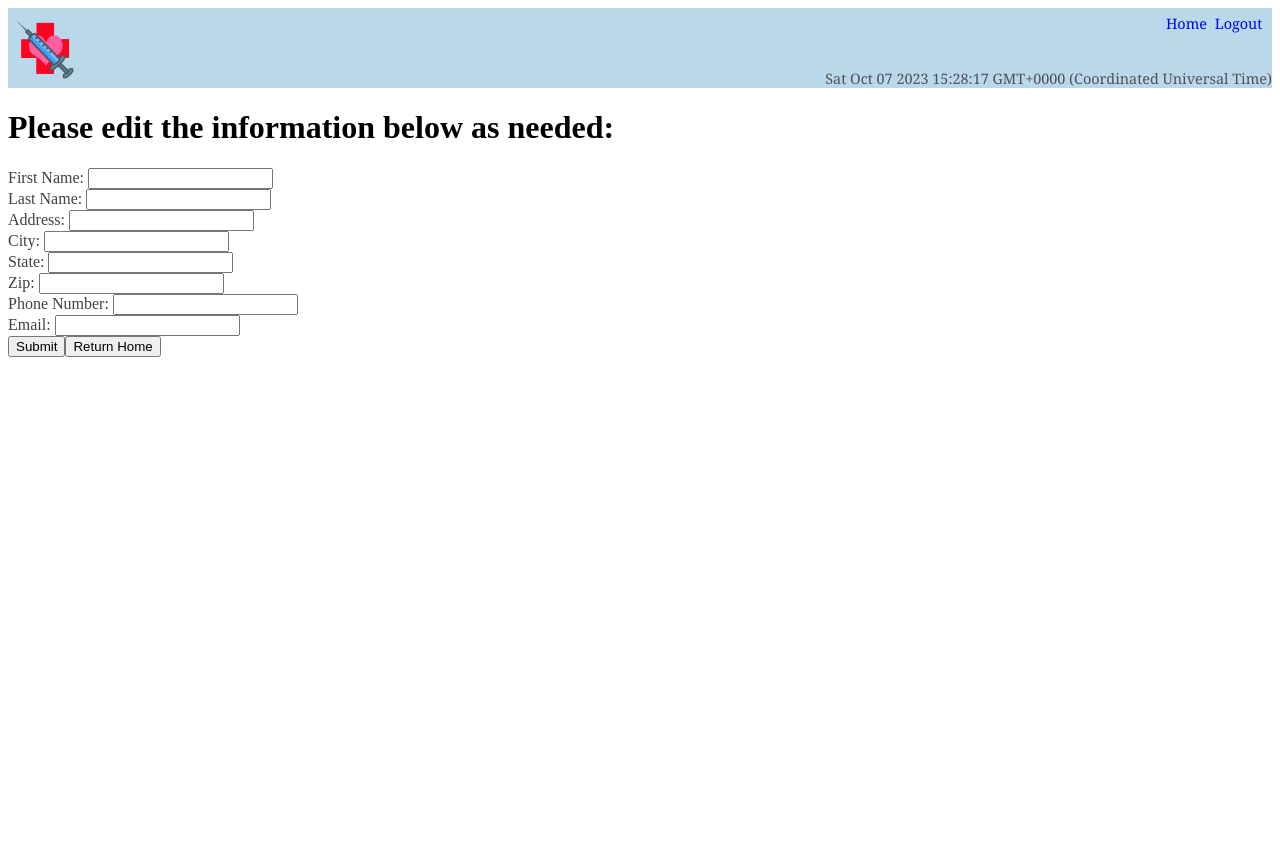
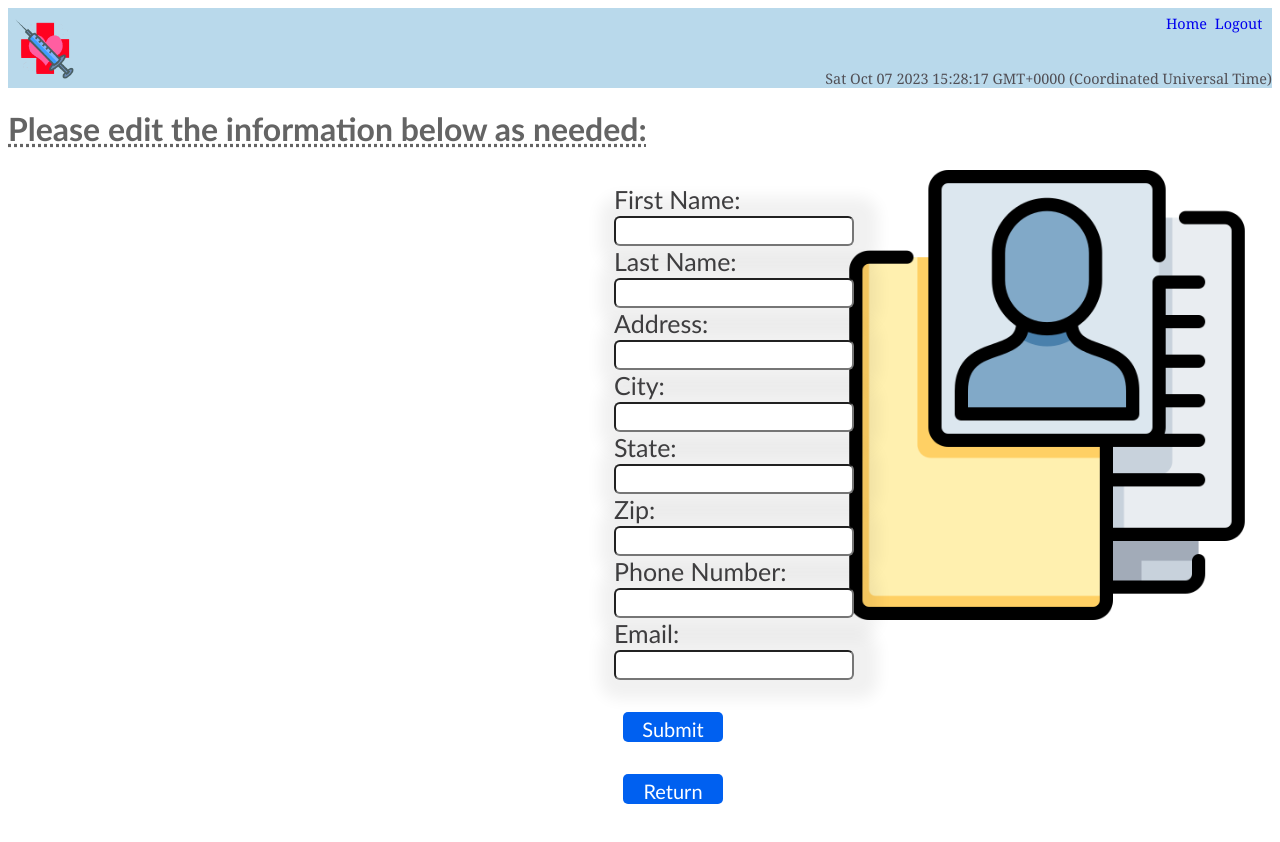
Before and after one commit to mwz73trz/user-contacts, a Vue app in the folder vue/: page /edit-personal-info in a window 1280 px wide. Shown: the top 842 px of the page. Before the commit the page ends 800 px from the top, so only its background shows below. Built offline with nearby package versions, Linux system fonts and the light colour scheme; no server answers; sample sign-in values are in the browser's storage.

Commit message:
Styling on edit personal info page

```diff
--- a/vue/src/components/EditPatientInfoForm.vue
+++ b/vue/src/components/EditPatientInfoForm.vue
@@ -1,38 +1,39 @@
 <template>
   <div>
     <h1> Please edit the information below as needed: </h1>
-    <form v-on:submit.prevent="submitForm">
+    <img class="personalInfoImg" src="../assets/personal-information.png" />
+    <form class="updateinfo" v-on:submit.prevent="submitForm">
         <div>
-         <label for="firstName">First Name: </label>
-         <input type="text" v-model="patient.firstName">
+         <label class="infolabel" for="firstName">First Name: </label>
+         <input type="text" class="text-input" v-model="patient.firstName">
        </div>
         <div>
          <label for="lastName">Last Name: </label>
-         <input type="text" v-model="patient.lastName">
+         <input type="text" class="text-input" v-model="patient.lastName">
        </div>
         <div>
          <label for="address">Address: </label>
-         <input type="text" v-model="patient.address">
+         <input type="text" class="text-input" v-model="patient.address">
        </div>
         <div>
          <label for="city">City: </label>
-         <input type="text" v-model="patient.city">
+         <input type="text" class="text-input" v-model="patient.city">
        </div>
        <div>
          <label for="state"> State: </label>
-         <input type="text" v-model="patient.state">
+         <input type="text" class="text-input" v-model="patient.state">
        </div>
         <div>
          <label for="zip">Zip: </label>
-         <input type="text" v-model="patient.zip">
+         <input type="text" class="text-input" v-model="patient.zip">
        </div>
        <div>
          <label for="phoneNumber"> Phone Number: </label>
-         <input type="text" v-model="patient.phoneNumber">
+         <input type="text" class="text-input" v-model="patient.phoneNumber">
        </div>
         <div>
          <label for="email"> Email: </label>
-         <input type="text" v-model="patient.email">
+         <input type="text" class="text-input" v-model="patient.email">
        </div>
        <button>Submit</button>
        <router-link :to="{ name: 'home' }" tag ="button">Return Home</router-link>
@@ -93,5 +94,66 @@
 </script>
 
 <style scoped>
+form.updateinfo{
+  width:180px;
+  line-height:30px;
+  padding:126px;
+  margin-left:480px;
+  /* box-shadow:-2px -3px 2px 2px rgba(0,0,0,0.06); */
+  border-radius:3px;
+  font-family: 'Gill Sans', 'Gill Sans MT', Calibri, 'Trebuchet MS', sans-serif;
+  font-size: 25px;
+  margin-top:-7rem;
+}
+
+.text-input{
+  font-family: 'Gill Sans', 'Gill Sans MT', Calibri, 'Trebuchet MS', sans-serif;
+  font-size:20px;
+  color:rgb(19, 3, 3);
+  box-shadow:5px 0 15px 19px rgba(0,0,0,0.06);
+  box-sizing:25rem;
+  border-radius:6px;
+
+}
+
+.personalInfoImg{
+  width: 450px;
+  float:right;
+}
+
+.infolabel{
+  margin-top: 22rem;
+  text-align: center;
+}
+
+h1{
+  font-family: 'Gill Sans', 'Gill Sans MT', Calibri, 'Trebuchet MS', sans-serif;
+   /* font-weight: bold; */
+   text-align: justify;
+  text-decoration:underline dotted;
+  color:rgb(100, 100, 100)
+}
+
+button {
+  color: #fff;
+  background: #0060f0;
+  margin-right: 10px;
+  margin-left:9px;
+  border-radius: 4px;
+  width: 100px;
+  height: 30px;
+  border: 0.5px solid;
+  display:inline-block;
+  /* float:left; */
+  margin-top: 2rem;
+  padding:5px;
+	border:0 none;
+	cursor:pointer;
+	-webkit-border-radius: 5px;
+	border-radius: 5px;
+	color: #fff;
+  font-family: 'Gill Sans', 'Gill Sans MT', Calibri, 'Trebuchet MS', sans-serif;
+  font-size:20px;
+}
 
 </style>
--- a/vue/src/components/PatientLanding.vue
+++ b/vue/src/components/PatientLanding.vue
@@ -119,6 +119,7 @@
 h2{
    color:blueviolet;
    margin-left: 8rem;
+   font-size: 1.8rem;
 }
 .headerPatient{
   text-align: center;
@@ -130,18 +131,19 @@
 .office-list, .employee-list{
   text-align: center;
   font-family:monospace;
-  margin-left: 2rem;
-  margin-right: 11rem;
+  margin-left: 1rem;
+  margin-right: 2rem;
   float:left;
-  font-size: 188%;
+  font-size: 230%;
   position: relative;
   color:rgb(32, 94, 32);
+  margin-top:2rem;
 }
 
 .info{
   text-shadow: length;
-  white-space:pre-wrap;
-  margin-top: 4rem;
+  /* white-space:pre-line; */
+  margin-top: 13rem;
 
 }
 
@@ -159,7 +161,7 @@
 
 .personal-info-button{
   color: solid #000;
-  margin-left: -50rem;
+  margin-left: -41rem;
   color: #fff;
   background: #0060f0;
   border-radius: 4px;
@@ -167,7 +169,7 @@
   height: 40px;
   border: 0.5px solid;
   font-family: monospace;
-  margin-top:8rem;
+  margin-top:10rem;
   display:flexbox;
   font-size: 20px;
   /* position:relative; */
@@ -189,7 +191,7 @@
   background-color: transparent;
   padding: justify;
   margin: 0;
-  width: 50%;
+  width: 35%;
   font-family: inherit;
   font-size: inherit;
   line-height: inherit;
@@ -231,7 +233,7 @@
 
 .image{
   float:right;
-  width:580px;
+  width:600px;
   position: relative;
   margin-right: 0.5px;
   height: 3in;
```
